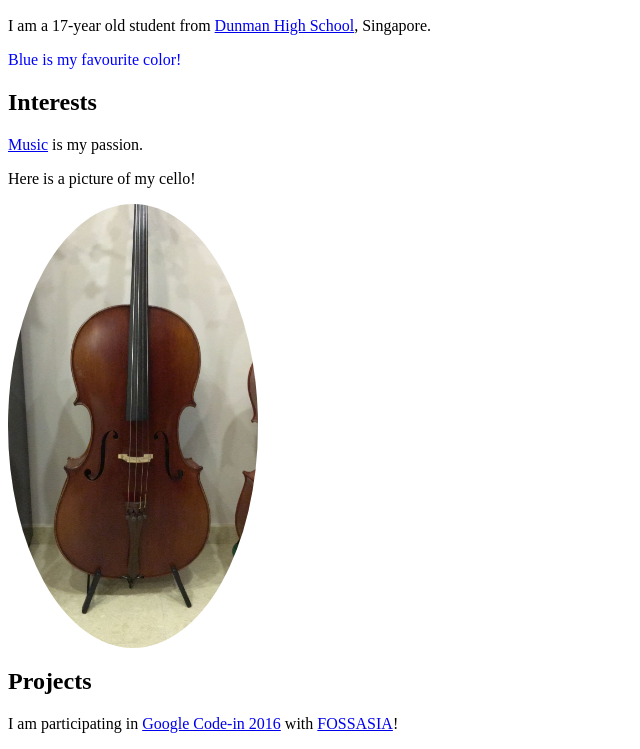
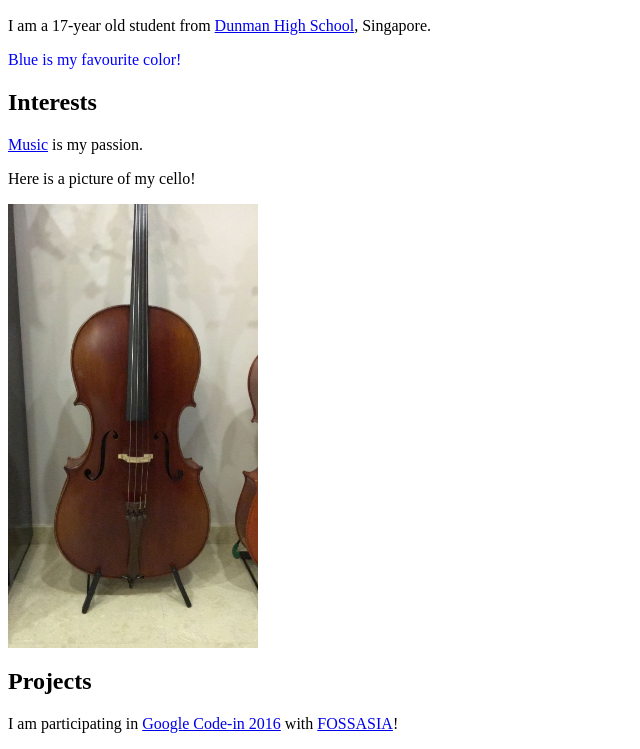
Before and after one commit to dhs17y6joeltay/dhs17y6joeltay.github.io, a plain HTML site: page index.html in a window 1280 px wide. Shown: the part 96-845 px from the top of the page, without its empty margins (0-640 px from the left). Drawn offline with Linux system fonts and the light colour scheme.

Commit message:
Update style.css

```diff
--- a/style.css
+++ b/style.css
@@ -1,13 +1,9 @@
 
 img {
-  border-radius: 50%;
-  -webkit-transition: -webkit-transform .8s ease-in-out;
-          transition:         transform .8s ease-in-out;
   width:250px;
 }
 img:hover {
-  -webkit-transform: rotate(360deg);
-          transform: rotate(360deg);
+  width:400px;
 }
 
 #fav{
```
